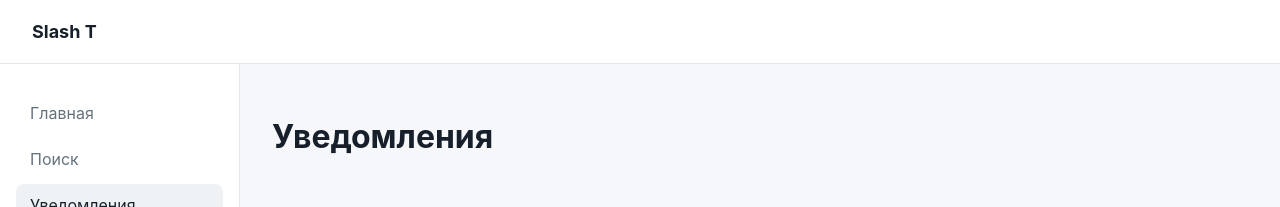
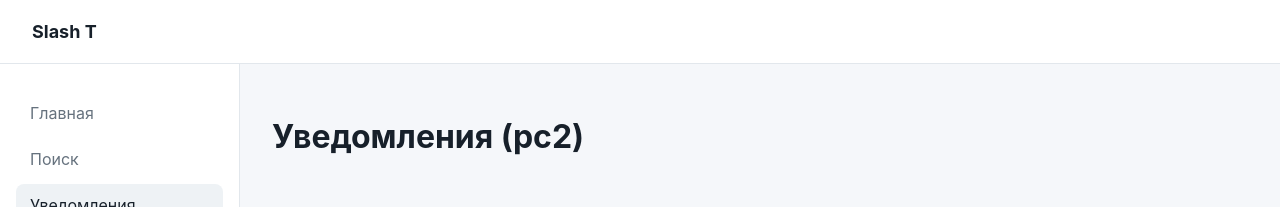
Before and after one commit to Oniliry/slash-t, a React app in the folder frontend/: page /notifications in a window 1280 px wide. Shown: the top 207 px of the page. Built offline with nearby package versions, Linux system fonts and the light colour scheme; the HTML template or start-up script is replaced by a standard one.

Commit message:
Тестовое изменение notificationpage для ветки pc_2

```diff
--- a/frontend/src/pages/NotificationsPage.jsx
+++ b/frontend/src/pages/NotificationsPage.jsx
@@ -1,5 +1,5 @@
 function NotificationsPage() {
-  return <h1>Уведомления</h1>
+  return <h1>Уведомления (pc2)</h1>
 }
 
 export default NotificationsPage
```
